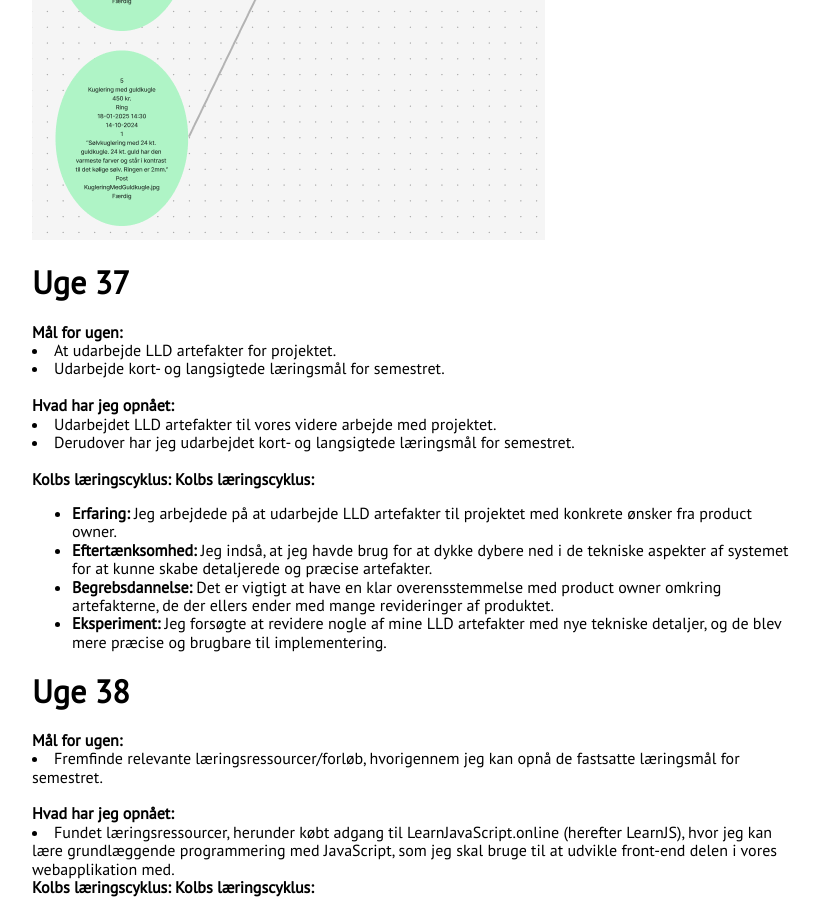
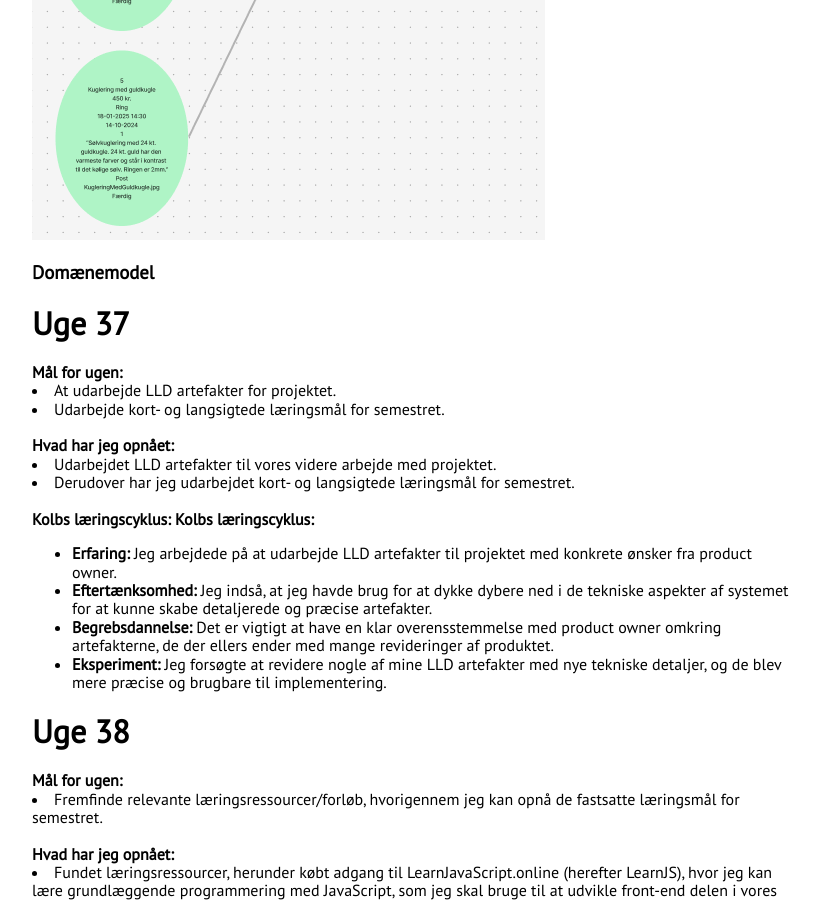
Before and after one commit to JustinAnthonyKapelke/Portfolio2, a Jekyll site: the page built from index.html, in a window 1280 px wide and 900 px high, scrolled down 5482 px. Shown: the whole window, without its empty margins (224-1044 px from the left). Built offline with Jekyll 4.4.1, drawn with Linux system fonts in a browser that asks for light colours; nearby versions of some CDN libraries.

Commit message:
Update projects.html

```diff
--- a/_includes/projects.html
+++ b/_includes/projects.html
@@ -58,6 +58,7 @@
                 </ul>
                <img src=./assets/images/Kvalitetskriterier.png >
                 <img src=./assets/images/Objektmodel.png >
+                 <h3 class="toggle-heading" data-target="domænemodel">Domænemodel</h3>
                 <img src="./assets/images/Domænemodel.png" class="toggle-image" id="domænemodel" style="display: none;">
             </div>
 
```
